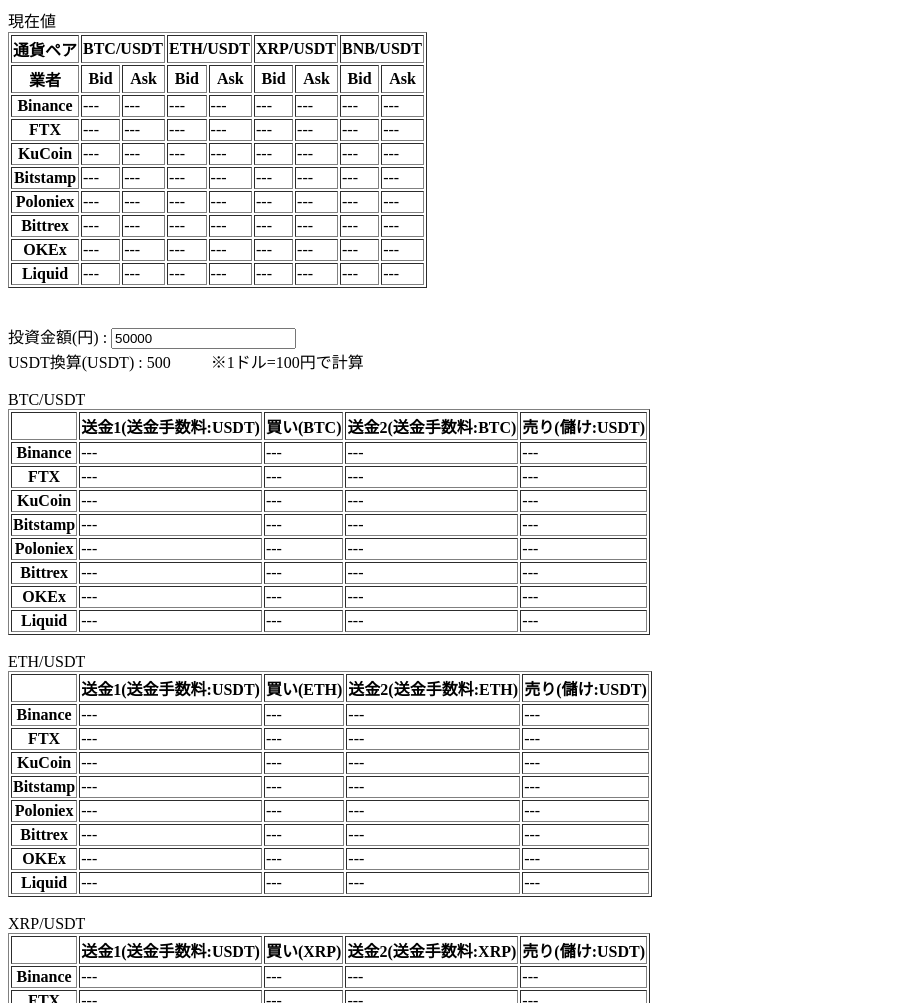
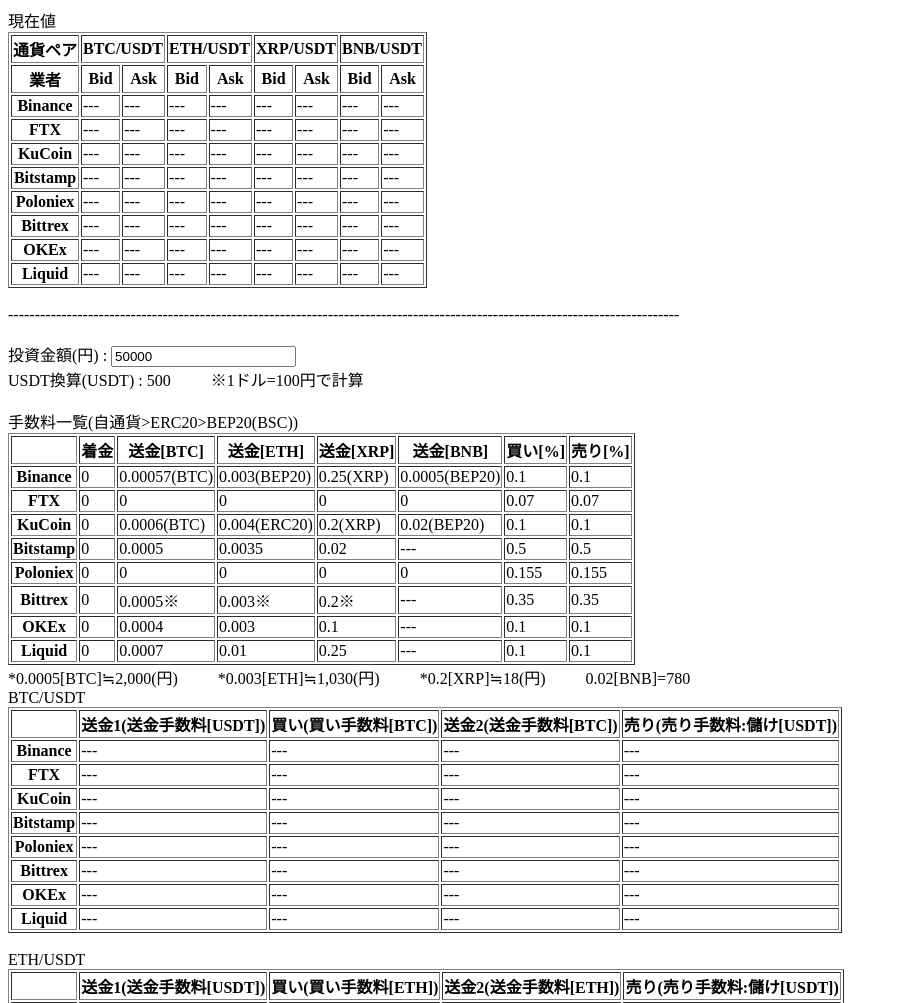
Before and after one commit to aaaa1597/web-arbph2, a plain HTML site: page templates/index.html in a window 1280 px wide. Shown: the top 1003 px of the page, without its empty margins (0-897 px from the left). Drawn offline with Linux system fonts and the light colour scheme; no server answers; a script that the page names is missing.

Commit message:
手数料一覧作成

```diff
--- a/templates/index.html
+++ b/templates/index.html
@@ -63,6 +63,8 @@
         window.arb2.BrokerInfos = BrokerInfos;
 
         window.onload = function() {
+            window.arb2.InvestAmount = document.getElementById( "InvestAmount" ).value;
+            document.getElementById("dispInvestAmount").textContent = window.arb2.InvestAmount / 100;
             /* 前準備 */
             let tbls = document.getElementsByTagName('table');
             let tblhead = tbls.item(0).tHead;
@@ -138,13 +140,6 @@
                     console.log('maxask=' + maxsel);
                 }
             };
-            // 最大値のオブジェクト検索
-            // const max = data.reduce(function(prev, current) {
-            //     return (prev.y > current.y) ? prev : current
-            // }); //returns object
-            // 最大値のオブジェクト検索2
-            // const max = data.reduce((prev, current) => (prev.y > current.y) ? prev : current)
-
         };
     </script>
 
@@ -186,17 +181,57 @@
         </tbody>
     </table>
 
+    <br/>
+    ------------------------------------------------------------------------------------------------------------------------------
     <br/><br/>
     <span>投資金額(円) : </span><input type="number" id="InvestAmount" value="50000"><br/>
-    <span>USDT換算(USDT) : </span><span>500</span> &emsp;&emsp; <span>※1ドル=100円で計算</span>
+    <span>USDT換算(USDT) : </span><span id="dispInvestAmount">500</span> &emsp;&emsp; <span>※1ドル=100円で計算</span>
 
     <br/><br/>
+
+    <table border="1">
+        <caption text-align="left">手数料一覧(自通貨>ERC20>BEP20(BSC))</caption>
+        <thead>
+            <tr>
+                <th></th><th>着金</th><th>送金[BTC]</th><th>送金[ETH]</th><th>送金[XRP]</th><th>送金[BNB]</th><th>買い[%]</th><th>売り[%]</th>
+            </tr>
+        </thead>
+        <tbody>
+            <tr>
+                <th>Binance</th><td>0</td><td>0.00057(BTC)</td><td>0.003(BEP20)</td><td>0.25(XRP)</td><td>0.0005(BEP20)</td><td>0.1</td><td>0.1</td>
+            </tr>
+            <tr>
+                <th>FTX</th><td>0</td><td>0</td><td>0</td><td>0</td><td>0</td><td>0.07</td><td>0.07</td>
+            </tr>
+            <tr>
+                <th>KuCoin</th><td>0</td><td>0.0006(BTC)</td><td>0.004(ERC20)</td><td>0.2(XRP)</td><td>0.02(BEP20)</td><td>0.1</td><td>0.1</td>
+            </tr>
+            <tr>
+                <th>Bitstamp</th><td>0</td><td>0.0005</td><td>0.0035</td><td>0.02</td><td>---</td><td>0.5</td><td>0.5</td>
+            </tr>
+            <tr>
+                <th>Poloniex</th><td>0</td><td>0</td><td>0</td><td>0</td><td>0</td><td>0.155</td><td>0.155</td>
+            </tr>
+            <tr>
+                <th>Bittrex</th><td>0</td><td>0.0005※</td><td>0.003※</td><td>0.2※</td><td>---</td><td>0.35</td><td>0.35</td>
+            </tr>
+            <tr>
+                <th>OKEx</th><td>0</td><td>0.0004</td><td>0.003</td><td>0.1</td><td>---</td><td>0.1</td><td>0.1</td>
+            </tr>
+            <tr>
+                <th>Liquid</th><td>0</td><td>0.0007</td><td>0.01</td><td>0.25</td><td>---</td><td>0.1</td><td>0.1</td>
+            </tr>
+        </tbody>
+    </table>
+    *0.0005[BTC]≒2,000(円) &emsp;&emsp; *0.003[ETH]≒1,030(円) &emsp;&emsp; *0.2[XRP]≒18(円) &emsp;&emsp; 0.02[BNB]=780
+
+    <br/>
 
     <table border="1">
         <caption text-align="left">BTC/USDT</caption>
         <thead>
             <tr>
-                <th></th><th>送金1(送金手数料:USDT)</th><th>買い(BTC)</th><th>送金2(送金手数料:BTC)</th><th>売り(儲け:USDT)</th>
+                <th></th><th>送金1(送金手数料[USDT])</th><th>買い(買い手数料[BTC])</th><th>送金2(送金手数料[BTC])</th><th>売り(売り手数料:儲け[USDT])</th>
             </tr>
         </thead>
         <tbody>
@@ -233,7 +268,7 @@
         <caption text-align="left">ETH/USDT</caption>
         <thead>
             <tr>
-                <th></th><th>送金1(送金手数料:USDT)</th><th>買い(ETH)</th><th>送金2(送金手数料:ETH)</th><th>売り(儲け:USDT)</th>
+                <th></th><th>送金1(送金手数料[USDT])</th><th>買い(買い手数料[ETH])</th><th>送金2(送金手数料[ETH])</th><th>売り(売り手数料:儲け[USDT])</th>
             </tr>
         </thead>
         <tbody>
@@ -269,7 +304,7 @@
         <caption text-align="left">XRP/USDT</caption>
         <thead>
             <tr>
-                <th></th><th>送金1(送金手数料:USDT)</th><th>買い(XRP)</th><th>送金2(送金手数料:XRP)</th><th>売り(儲け:USDT)</th>
+                <th></th><th>送金1(送金手数料[USDT])</th><th>買い(買い手数料[XRP])</th><th>送金2(送金手数料[XRP])</th><th>売り(売り手数料:儲け[USDT])</th>
             </tr>
         </thead>
         <tbody>
@@ -305,7 +340,7 @@
         <caption text-align="left">BNB/USDT</caption>
         <thead>
             <tr>
-                <th></th><th>送金1(送金手数料:USDT)</th><th>買い(BNB)</th><th>送金2(送金手数料:BNB)</th><th>売り(儲け:USDT)</th>
+                <th></th><th>送金1(送金手数料[USDT])</th><th>買い(買い手数料[BNB])</th><th>送金2(送金手数料[BNB])</th><th>売り(売り手数料:儲け[USDT])</th>
             </tr>
         </thead>
         <tbody>
```
